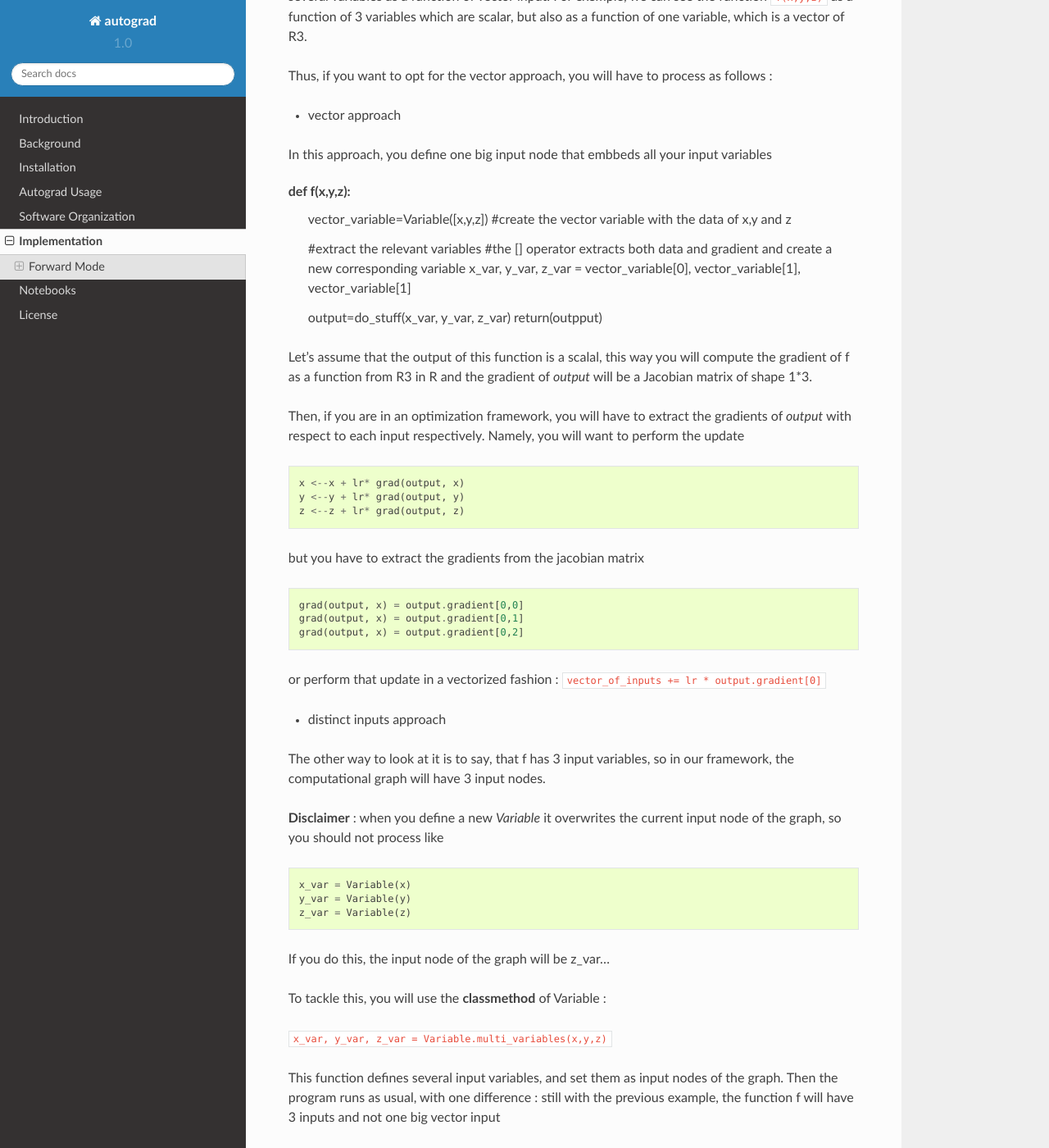
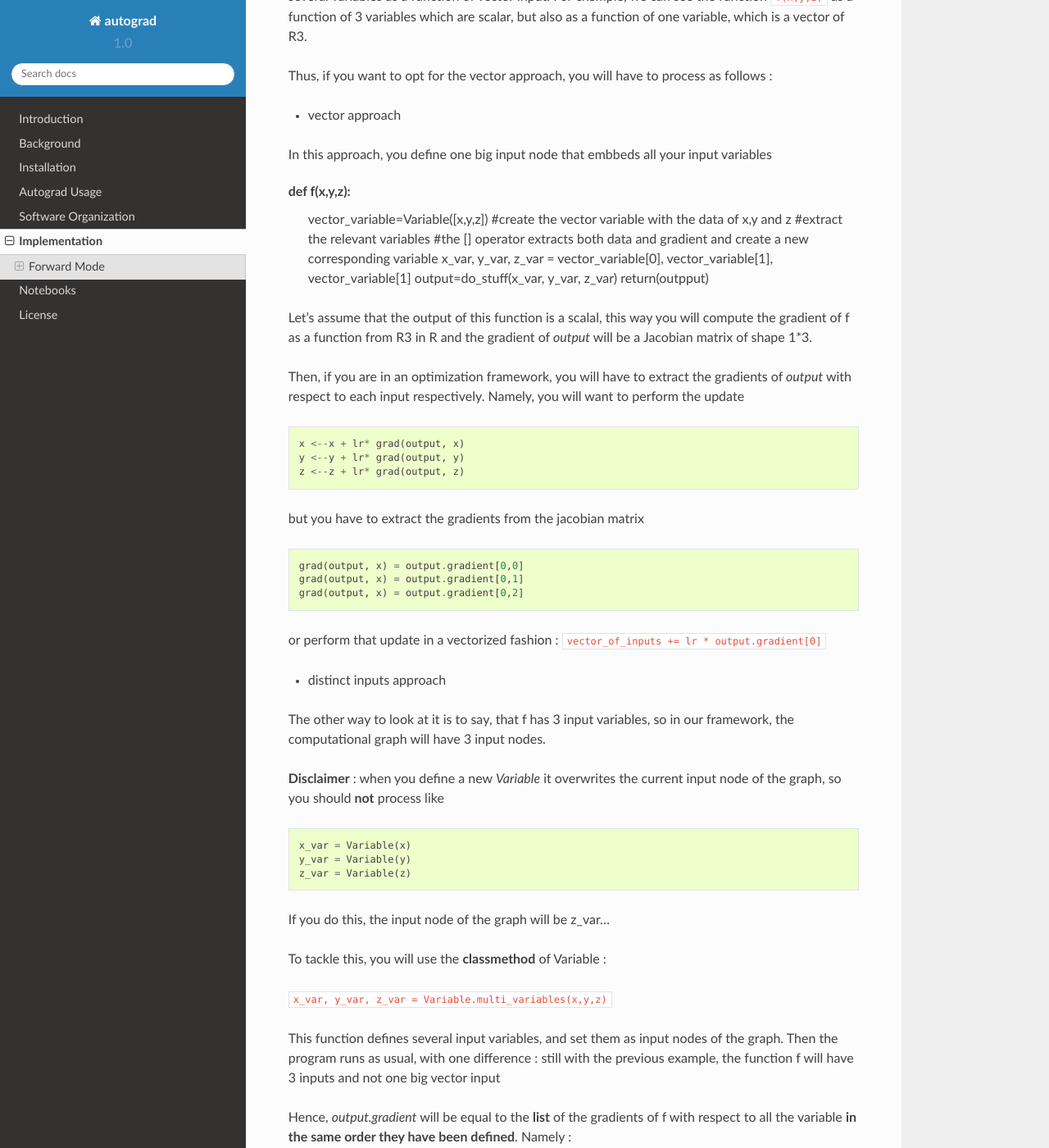
Before and after one commit to cs207-project-group4/cs207-FinalProject, a Sphinx documentation site: the page built from docs/implementation.rst, in a window 1280 px wide and 1400 px high, scrolled down 2674 px. Shown: the whole window at 82% size. Built offline with Sphinx 7.4.7 and the Read the Docs theme 2.0.0, drawn with Linux system fonts in a browser that asks for light colours; formulas are drawn with MathJax 3.

```diff
--- a/docs/implementation.rst
+++ b/docs/implementation.rst
@@ -89,11 +89,9 @@ In this approach, you define one big input node that embbeds all your input vari
 
 def f(x,y,z):
  vector_variable=Variable([x,y,z])  #create the vector variable with the data of x,y and z
-
  #extract the relevant variables
  #the [] operator extracts both data and gradient and create a new corresponding variable
  x_var, y_var, z_var = vector_variable[0], vector_variable[1], vector_variable[1]
-
  output=do_stuff(x_var, y_var, z_var)
  return(outpput)
 
@@ -118,7 +116,7 @@ or perform that update in a vectorized fashion  : ``vector_of_inputs += lr * out
 
 The other way to look at it is to say, that f has 3 input variables, so in our framework, the computational graph will have 3 input nodes.
 
-**Disclaimer** : when you define a new `Variable` it overwrites the current input node of the graph, so you should not process like ::
+**Disclaimer** : when you define a new `Variable` it overwrites the current input node of the graph, so you should **not** process like ::
 
  x_var = Variable(x)
  y_var = Variable(y)
```
